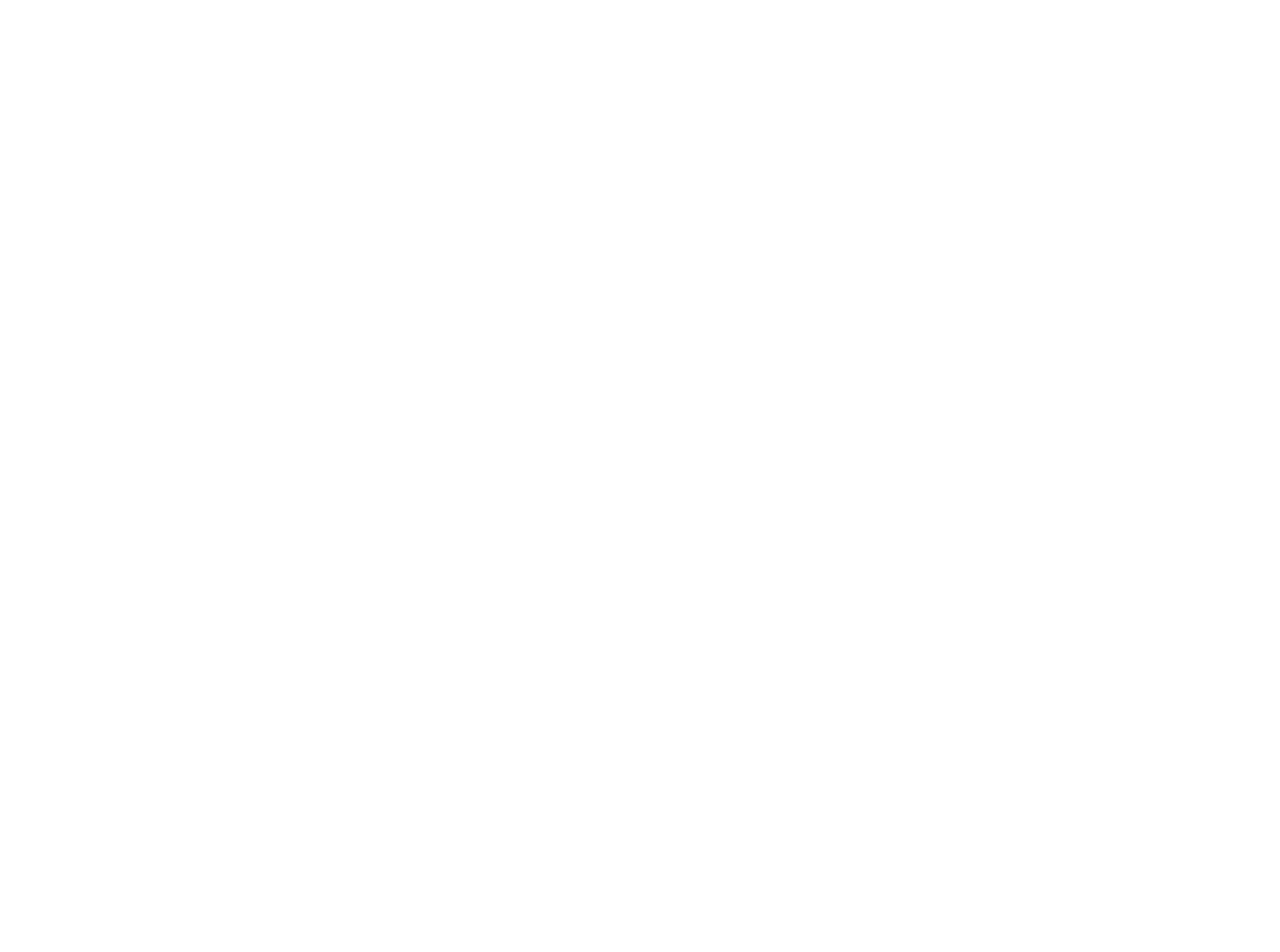
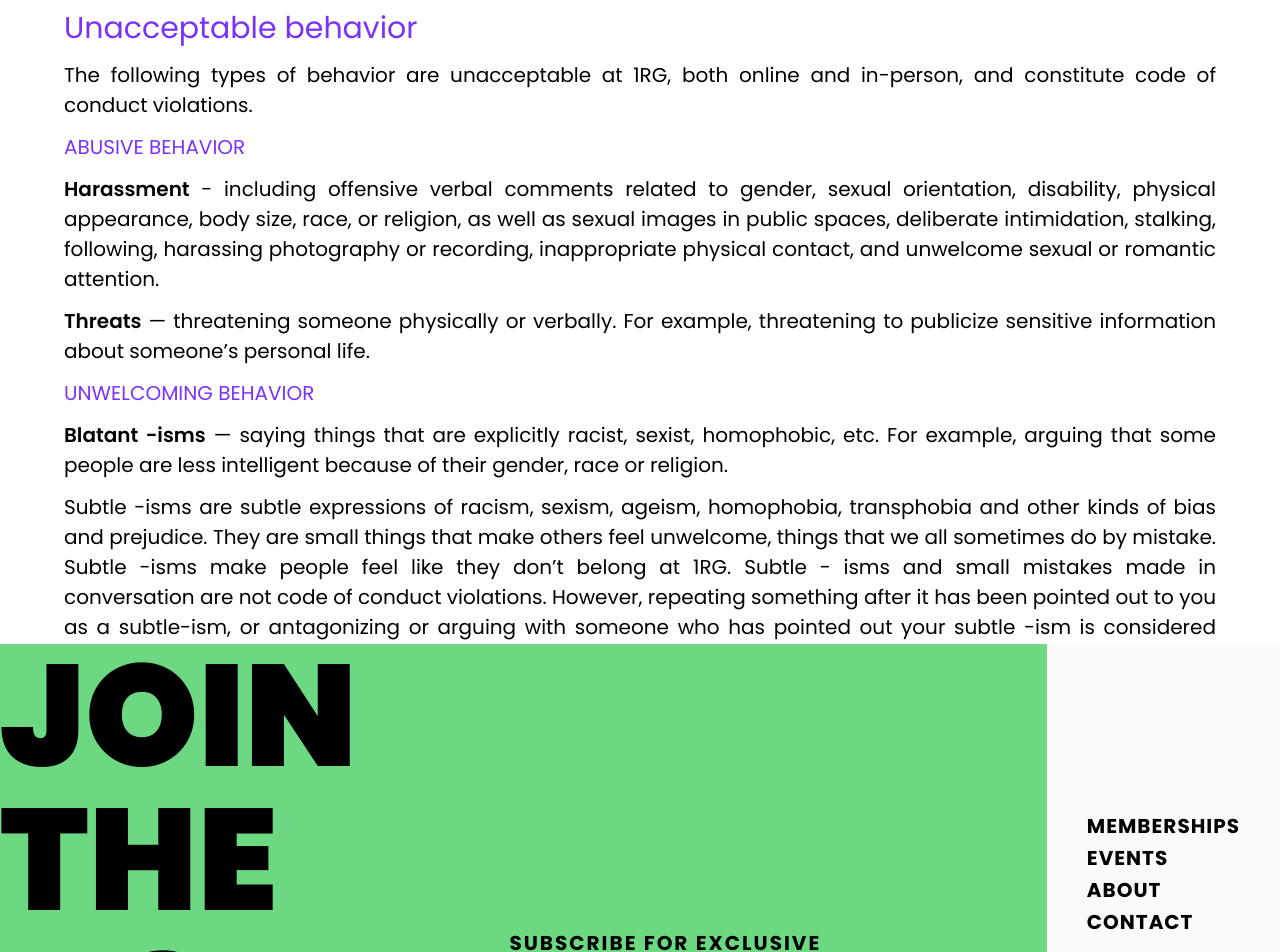
Before and after one commit to 1rglabs/1rg.space, a SvelteKit app: page /code-of-conduct in a window 1280 px wide. Before the commit this address had no page. Shown: the part 720-1672 px from the top of the page. Before the commit the page ends 800 px from the top, so only its background shows below. Built offline with nearby package versions, Linux system fonts and the light colour scheme.

Commit message:
Add code of conduct as a page of the website

```diff
--- a/src/app.css
+++ b/src/app.css
@@ -16,6 +16,22 @@
 
 /* Css for dynamic pages (events) */
 
-.event-description a {
-  @apply text-mediumorchid hover:text-black;
+.text-page h3 {
+  @apply mt-3 text-base font-medium uppercase text-mediumorchid lg:text-lg;
 }
+
+.text-page h2 {
+  @apply mt-5 font-medium text-mediumorchid text-xl lg:text-2xl;
+}
+
+.text-page p {
+  @apply mt-2 lg:mt-3;
+}
+
+.text-page span {
+  @apply font-semibold;
+}
+
+.text-page a {
+  @apply text-mediumorchid;
+}
--- /dev/null
+++ b/src/routes/code-of-conduct/+page.svelte
@@ -0,0 +1,144 @@
+<script>
+	import Heading from '$lib/components/Heading.svelte';
+</script>
+
+<svelte:head>
+	<title>Code of Conduct</title>
+</svelte:head>
+
+<Heading>Conduct Conduct Conduct</Heading>
+
+<section class="flex flex-col overflow-auto h-[50rem]">
+	<div class="p-16 text-base text-page mt-2 lg:text-lg text-justify">
+
+		<p>To make sure that everyone has a common understanding of “show respect and courtesy to each other,” we have adopted the following code of conduct.</p>
+
+		<h2>Unacceptable behavior</h2>
+		<p>
+			The following types of behavior are unacceptable at 1RG, both online and in-person, and constitute code of conduct violations.
+		</p>
+
+			<h3>Abusive behavior</h3>
+			<p>
+				<span>Harassment</span> - including offensive verbal comments related to gender, sexual orientation, disability, physical appearance,
+				body size, race, or religion, as well as sexual images in public spaces, deliberate intimidation, stalking, following,
+				harassing photography or recording, inappropriate physical contact, and unwelcome sexual or romantic attention.
+			</p>
+			<p>
+				<span>Threats</span> — threatening someone physically or verbally. For example, threatening to publicize sensitive information about someone’s personal life.
+			</p>
+
+			<h3>Unwelcoming behavior</h3>
+			<p><span>Blatant -isms</span> — saying things that are explicitly racist, sexist, homophobic, etc. For example, arguing that some people are less intelligent because
+				of their gender, race or religion.
+			</p>
+
+			<p>Subtle -isms are subtle expressions of racism, sexism, ageism, homophobia, transphobia and other kinds of bias and prejudice.
+				They are small things that make others feel unwelcome, things that we all sometimes do by mistake.
+				Subtle -isms make people feel like they don’t belong at 1RG.
+				Subtle - isms and small mistakes made in conversation are not code of conduct violations.
+				However, repeating something after it has been pointed out to you as a subtle-ism, or antagonizing or arguing with someone who has pointed
+				out your subtle -ism is considered unwelcoming behavior, and is not allowed at 1RG.
+			</p>
+
+			<p>This distinction between subtle and blatant -isms is inspired by the
+				<a href="https://www.recurse.com/social-rules#no-subtle-isms" target="_blank">Recurse Center Social Rules</a>
+			</p>
+
+			<p><span>Being especially unpleasant</span> — for example, if we’ve received reports from multiple members of the
+				community of annoying, rude, or especially distracting behavior.
+			</p>
+
+		<h2>Scope</h2>
+		<p>
+			Community members are held to the standards outlined in this code of conduct when interacting in the physical 1RG space, at 1RG-run events,
+			and online on 1RG’s internal tools like community.1rg.club.
+		</p>
+		<p>
+			The 1RG staff will use our discretion when deciding whether to enforce this code of conduct and potentially remove someone
+			from the 1RG community after reports of such behavior happening outside of 1RG, taking into account the impact on the individual
+			community members involved as well as the impact on the community at large.
+		</p>
+
+		<p>
+			When in doubt, please report unacceptable behavior to us. If someone’s behavior outside of 1RG makes you feel unsafe at 1RG,
+			that is absolutely relevant and actionable for us.
+		</p>
+
+		<h2>Enforcement</h2>
+
+		<p>We’ve categorized unacceptable behavior into abuse, unwelcoming behavior in the section above.</p>
+
+		<p>
+			If we witness or receive a report about abusive behavior, we will contact the perpetrator to have a conversation with them and verify what has transpired,
+			and they will be removed from the 1RG community.
+		</p>
+
+		<p>
+			If we witness or receive a report about unwelcoming behavior, we will contact the individual involved to explain why their behavior was unacceptable,
+			and warn them that a second code of conduct violation will result in us removing them from the 1RG community.
+		</p>
+
+		<h2>Reporting</h2>
+
+		<p>If you see a violation of our code of conduct, please report it to the 1RC staff.</p>
+
+		<h3>Why should I report</h3>
+
+		<p>You are responsible for making 1RG a safe and comfortable space for everyone. Everyone in our community shares this responsibility.</p>
+
+		<p>
+			1RG only works as a community because of shared trust between community members.
+			Reporting code of conduct violations helps us identify when this trust is broken, to prevent that from happening in the future.
+		</p>
+
+		<h3>Where and how to report</h3>
+		<p>
+			Please report all code of conduct violations using our reporting form.
+			If you would rather discuss the matter in person with a 1RG staff, email us to schedule a time to talk.
+			You can contact Max Veytsman at max@1rg.club and Serena Peruzzo at serena@1rg.club.
+		</p>
+		<p>In your report, please include:</p>
+
+			<ul class="list-disc list-inside ml-4">
+				<li>Your name — this is incredibly helpful for us to be able to follow up with you, and ask questions to better understand the situation. The form allows you to report anonymously. Please only use this option if you really need to, and know that we might not be able to take action without knowing who you are. In any case, provide an email address so we can correspond with you about the report. The third-party reporting tool we’re using anonymizes communication, so we never see the email address you provide if you chose to submit anonymously.</li>
+				<li>A detailed description of what happened - If the violation happened online, please link to or send us the relevant text. <br>
+					If the violation happened in person, please detail what exactly the other person said or did. In order to take action, we need to know the concrete actions that someone took.
+				</li>
+				<li>Where and when the incident happened -
+					Any other relevant context. Do you have examples of a pattern of similar behavior from this person before? Do you have a relationship with this person outside of 1RG?
+					If/how you’ve already responded—this lets us know the current state of the situation.
+				</li>
+			</ul>
+
+			<h2>Confidentiality</h2>
+		<p>
+			We will keep all reports confidential, except if we’ve discussed with you and agreed otherwise.
+			When we discuss incidents with people who are reported, we will anonymize details as much as we can to protect reporter privacy.<br>
+			However, some incidents happen in one-on-one interactions, and even if the details are anonymized, the reported person may be able to guess who made the report.
+			If you have concerns about retaliation or your personal safety, and do not want us to share the details of your report with anyone
+			(including the perpetrator) please let us know explicitly in your report.
+			Unfortunately, in that situation we will not be able to take any action.
+		</p>
+
+		<p>
+			In some cases we may decide to share an update about a major incident with the 1RG community.
+			If that’s the case, the identities of all victims and reporters will remain confidential unless those individuals instruct us otherwise.
+		</p>
+		<p>If you have any questions about any part of the code of conduct, please reach out to any 1RG staff member.</p>
+
+		<h2>License</h2>
+		<p>The 1RG code of conduct is available under the terms of the CC0 license.</p>
+		<p>It is based on the <a href="https://www.recurse.com/code-of-conduct" target="_blank">Recurse Center Code of Conduct</a>,
+			which itself is partially based on the <a href="https://bangbangcon.com/conduct.html" target="_blank">!!Con Code of Conduct</a>,
+			<a href="https://us.pycon.org/2013/about/code-of-conduct/" target="_blank">the PyCon 2013 Code of Conduct</a>,
+			and the <a href="https://geekfeminism.fandom.com/wiki/Conference_anti-harassment/Policy" target="_blank">example conference anti-harassment policy</a> on the Geek Feminism Wiki,
+			created by the Ada Initiative and other volunteers.
+		</p>
+
+		<p>The Recurse Center Code of Conduct, !!Con Code of Conduct and the Geek Feminism conference anti-harassment policy
+			are available under the terms of the CC0 license.
+			The PyCon 2013 Code of Conduct is available under the terms of the <a href="https://creativecommons.org/licenses/by/3.0/" target="_blank">Creative Commons Attribution 3.0 Unported License.</a>
+		</p>
+	</div>
+</section>
```
